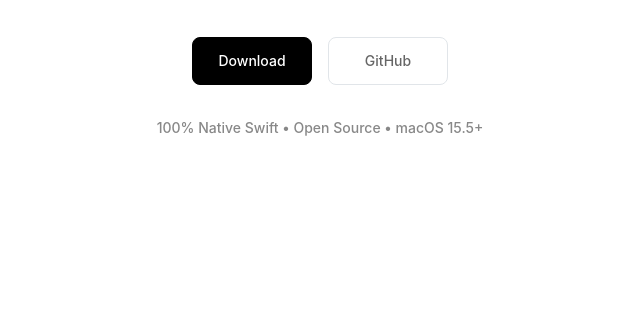
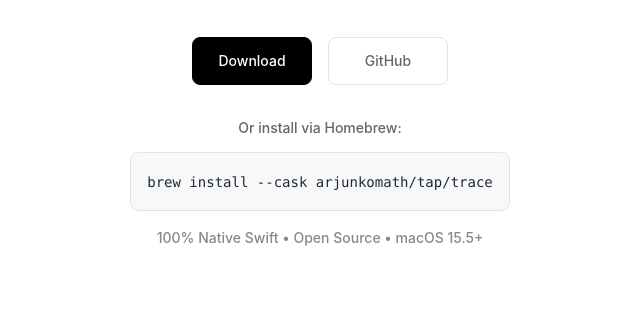
Before and after one commit to arjunkomath/trace, a plain HTML site: page docs/index.html in a window 1280 px wide. Shown: the part 489-800 px from the top of the page, without its empty margins (320-960 px from the left). Drawn offline with Linux system fonts and the light colour scheme.

Commit message:
Add brew install instructions

```diff
--- a/docs/index.html
+++ b/docs/index.html
@@ -35,6 +35,13 @@
                     <a href="https://github.com/arjunkomath/trace" class="button secondary">
                         GitHub
                     </a>
+                </div>
+
+                <div class="install-section">
+                    <p class="install-note">Or install via Homebrew:</p>
+                    <div class="install-command">
+                        <code>brew install --cask arjunkomath/tap/trace</code>
+                    </div>
                 </div>
 
                 <p class="hero-note">100% Native Swift • Open Source • macOS 15.5+</p>
--- a/docs/style.css
+++ b/docs/style.css
@@ -130,6 +130,48 @@ main {
     font-size: 0.875rem;
     color: #888;
     font-weight: 500;
+}
+
+.install-section {
+    margin: 2rem 0 1rem;
+}
+
+.install-note {
+    font-size: 0.875rem;
+    color: #666;
+    margin-bottom: 0.75rem;
+    font-weight: 500;
+}
+
+.install-command {
+    background: #f6f8fa;
+    border: 1px solid #e1e5e9;
+    border-radius: var(--border-radius);
+    padding: 1rem;
+    display: inline-block;
+    margin: 0 auto;
+}
+
+.install-command code {
+    font-family: var(--font-mono);
+    font-size: 0.875rem;
+    color: #24292f;
+    font-weight: 500;
+}
+
+@media (prefers-color-scheme: dark) {
+    .install-note {
+        color: #999;
+    }
+
+    .install-command {
+        background: #21262d;
+        border-color: #30363d;
+    }
+
+    .install-command code {
+        color: #f0f6fc;
+    }
 }
 
 kbd {
```
Also changed, not shown: 1 other file.
